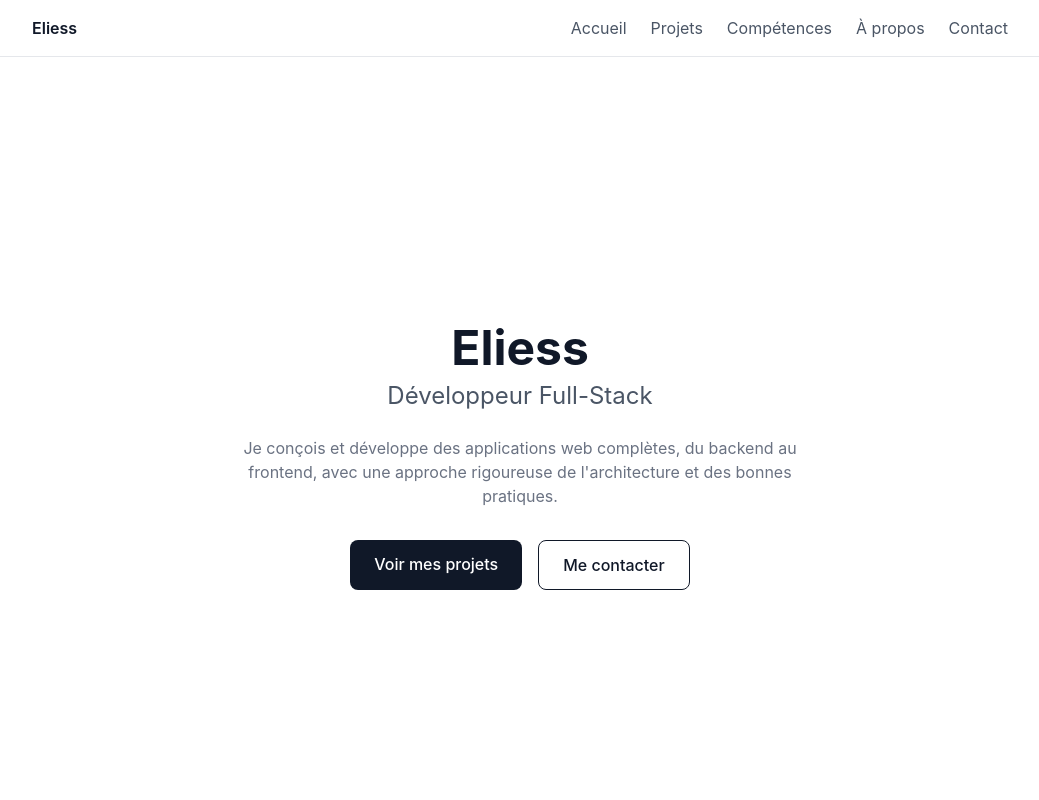
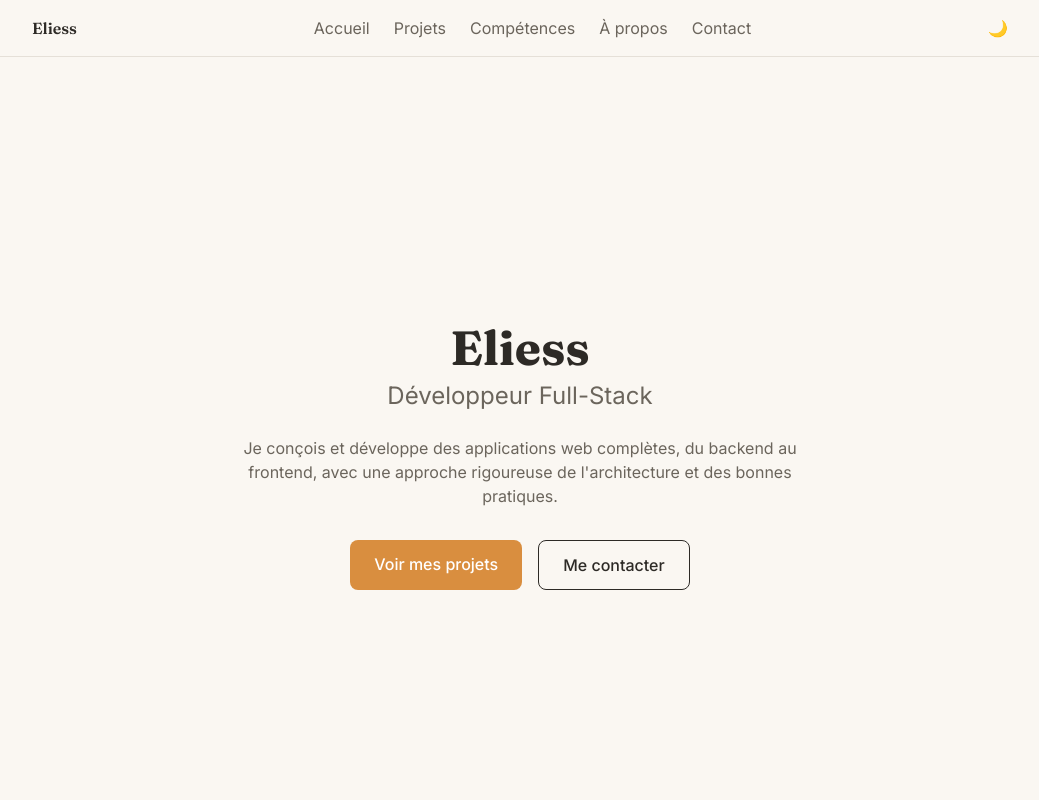
Before and after one commit to Eliess-hue/eliessportfolio, an Angular app: page / in a window 1280 px wide. Shown: the top 800 px of the page, without its empty margins (120-1159 px from the left). Built offline with nearby package versions, Linux system fonts and the light colour scheme.

Commit message:
feat: add dark theme

```diff
--- a/src/app/app.ts
+++ b/src/app/app.ts
@@ -1,10 +1,11 @@
-import { Component } from '@angular/core';
+import { Component, effect, inject } from '@angular/core';
 import { Navbar } from './components/navbar/navbar';
 import { Hero } from './components/hero/hero';
 import { Projects } from './components/projects/projects';
 import { Skills } from './components/skills/skills';
 import { About } from './components/about/about';
 import { Contact } from './components/contact/contact';
+import { ThemeService } from './services/theme';
 
 @Component({
   imports: [Navbar, Hero, Projects, Skills, About, Contact],
@@ -12,4 +13,14 @@ import { Contact } from './components/contact/contact';
   styleUrl: './app.scss',
   templateUrl: './app.html',
 })
-export class App {}
+export class App {
+
+private readonly themeService = inject(ThemeService);
+
+  constructor() {
+    effect(() => {
+      document.documentElement.classList.toggle('dark', this.themeService.theme() === 'dark');
+    });
+  }
+
+}
--- a/src/app/components/about/about.html
+++ b/src/app/components/about/about.html
@@ -1,14 +1,14 @@
 <section id="a-propos" class="py-20 px-6 max-w-3xl mx-auto text-center">
-  <h2 class="text-3xl font-bold text-gray-900 mb-8">À propos</h2>
+  <h2 class="text-3xl font-bold font-heading text-ink mb-8">À propos</h2>
 
-  <p class="text-gray-600 leading-relaxed">
+  <p class="text-muted leading-relaxed">
     Je suis Eliess, développeur Full-Stack formé à la fois par une formation structurée
     et par un apprentissage autodidacte constant. Je conçois mes projets avec rigueur —
     architecture réfléchie, tests, CI/CD et documentation complète — pour progresser vite
     tout en gardant de bonnes pratiques.
   </p>
 
-  <p class="mt-4 text-gray-600 leading-relaxed">
+  <p class="mt-4 text-muted leading-relaxed">
     Aujourd'hui, je suis ouvert à toute opportunité : CDD, CDI, alternance ou freelance.
   </p>
 </section>
--- a/src/app/components/contact/contact.html
+++ b/src/app/components/contact/contact.html
@@ -1,21 +1,21 @@
 <section id="contact" class="py-20 px-6 max-w-2xl mx-auto text-center">
-  <h2 class="text-3xl font-bold text-gray-900 mb-6">Contact</h2>
+  <h2 class="text-3xl font-bold font-heading text-ink mb-6">Contact</h2>
 
-  <p class="text-gray-600 mb-8">
+  <p class="text-muted mb-8">
     N'hésitez pas à me contacter pour toute opportunité ou question.
   </p>
 
   <div class="flex flex-col sm:flex-row justify-center gap-4">
     <a [href]="'mailto:' + email"
-       class="px-6 py-3 rounded-lg bg-gray-900 text-white font-medium hover:bg-gray-700 transition">
+       class="px-6 py-3 rounded-lg bg-accent text-white font-medium hover:opacity-90 transition">
       M'envoyer un email
     </a>
     <a [href]="linkedinUrl" target="_blank" rel="noopener noreferrer"
-       class="px-6 py-3 rounded-lg border border-gray-900 text-gray-900 font-medium hover:bg-gray-100 transition">
+       class="px-6 py-3 rounded-lg border border-ink text-ink font-medium hover:bg-ink/5 transition">
       LinkedIn
     </a>
     <a [href]="githubUrl" target="_blank" rel="noopener noreferrer"
-       class="px-6 py-3 rounded-lg border border-gray-900 text-gray-900 font-medium hover:bg-gray-100 transition">
+       class="px-6 py-3 rounded-lg border border-ink text-ink font-medium hover:bg-ink/5 transition">
       GitHub
     </a>
   </div>
--- a/src/app/components/hero/hero.html
+++ b/src/app/components/hero/hero.html
@@ -1,18 +1,18 @@
 <section id="hero" class="min-h-screen flex flex-col items-center justify-center text-center px-6">
-  <h1 class="text-5xl font-bold text-gray-900">Eliess</h1>
-  <p class="mt-2 text-2xl text-gray-600">Développeur Full-Stack</p>
-  <p class="mt-6 max-w-xl text-gray-500">
+  <h1 class="text-5xl font-bold font-heading text-ink">Eliess</h1>
+  <p class="mt-2 text-2xl text-muted">Développeur Full-Stack</p>
+  <p class="mt-6 max-w-xl text-muted">
     Je conçois et développe des applications web complètes, du backend au frontend,
     avec une approche rigoureuse de l'architecture et des bonnes pratiques.
   </p>
 
   <div class="mt-8 flex gap-4">
     <a href="#projets"
-       class="px-6 py-3 rounded-lg bg-gray-900 text-white font-medium hover:bg-gray-700 transition">
+       class="px-6 py-3 rounded-lg bg-accent text-white font-medium hover:opacity-90 transition">
       Voir mes projets
     </a>
     <a href="#contact"
-       class="px-6 py-3 rounded-lg border border-gray-900 text-gray-900 font-medium hover:bg-gray-100 transition">
+       class="px-6 py-3 rounded-lg border border-ink text-ink font-medium hover:bg-ink/5 transition">
       Me contacter
     </a>
   </div>
--- a/src/app/components/navbar/navbar.html
+++ b/src/app/components/navbar/navbar.html
@@ -1,21 +1,33 @@
-<header class="sticky top-0 z-50 bg-white/90 backdrop-blur border-b border-gray-200">
+<header class="sticky top-0 z-50 bg-surface/90 backdrop-blur border-b border-border">
   <nav class="max-w-5xl mx-auto px-6 py-4 flex items-center justify-between">
-    <span class="font-semibold text-gray-900">Eliess</span>
+    <span class="font-semibold font-heading text-ink">Eliess</span>
 
     <!-- Liens desktop -->
     <ul class="hidden md:flex gap-6">
       @for (link of links; track link.href) {
         <li>
-          <a [href]="link.href" class="text-gray-600 hover:text-gray-900 transition">
+          <a [href]="link.href" class="text-muted hover:text-ink transition">
             {{ link.label }}
           </a>
         </li>
       }
     </ul>
 
+    <button
+      (click)="themeService.toggle()"
+      class="text-ink"
+      aria-label="Changer de thème"
+    >
+      @if (themeService.theme() === 'dark') {
+        ☀️
+      } @else {
+        🌙
+      }
+    </button>
+
     <!-- Bouton burger (mobile uniquement) -->
     <button
-      class="md:hidden text-gray-900"
+      class="md:hidden text-ink"
       (click)="toggleMenu()"
       [attr.aria-expanded]="isMenuOpen()"
       aria-label="Ouvrir le menu"
@@ -33,7 +45,7 @@
     <ul class="md:hidden flex flex-col items-center gap-4 pb-6">
       @for (link of links; track link.href) {
         <li>
-          <a [href]="link.href" (click)="closeMenu()" class="text-gray-600 hover:text-gray-900 transition">
+          <a [href]="link.href" (click)="closeMenu()" class="text-muted hover:text-ink transition">
             {{ link.label }}
           </a>
         </li>
--- a/src/app/components/navbar/navbar.ts
+++ b/src/app/components/navbar/navbar.ts
@@ -1,4 +1,5 @@
-import { Component, signal } from '@angular/core';
+import { Component, signal, inject } from '@angular/core';
+import { ThemeService } from '../../services/theme';
 
 interface NavLink {
   label: string;
@@ -12,6 +13,7 @@ interface NavLink {
   styleUrl: './navbar.scss',
 })
 export class Navbar {
+  protected readonly themeService = inject(ThemeService);
   protected readonly isMenuOpen = signal(false);
 
   protected readonly links: NavLink[] = [
--- a/src/app/components/skills/skills.html
+++ b/src/app/components/skills/skills.html
@@ -1,10 +1,10 @@
-<section id="competences" class="py-20 px-6">
-  <h2 class="text-3xl font-bold text-center text-gray-900 mb-12">Compétences</h2>
+<section id="competences" class="py-20 px-6 bg-surface-skills">
+  <h2 class="text-3xl font-bold font-heading text-ink text-center mb-12">Compétences</h2>
 
   <div class="space-y-10 max-w-4xl mx-auto">
     @for (category of categories; track category.title) {
       <div>
-        <h3 class="text-lg font-semibold text-gray-700 mb-4 text-center">{{ category.title }}</h3>
+        <h3 class="text-lg font-semibold text-muted mb-4 text-center">{{ category.title }}</h3>
 
         <div class="marquee-wrapper">
           <div class="marquee-track" [class.scroll-left]="category.direction === 'left'"
@@ -13,7 +13,7 @@
               @for (item of skill; track item.name) {
                 <div class="flex flex-col items-center w-20 shrink-0 mx-8">
                   <img [src]="'https://cdn.simpleicons.org/' + item.icon" [alt]="item.name" class="w-10 h-10" />
-                  <span class="mt-2 text-xs text-gray-600 text-center">{{ item.name }}</span>
+                  <span class="mt-2 text-xs text-muted text-center">{{ item.name }}</span>
                 </div>
               }
             }
--- /dev/null
+++ b/src/app/services/theme.ts
@@ -0,0 +1,30 @@
+import { Injectable, signal, effect } from '@angular/core';
+
+type Theme = 'light' | 'dark';
+
+@Injectable({
+  providedIn: 'root',
+})
+export class ThemeService {
+  private readonly storageKey = 'portfolio-theme';
+
+  readonly theme = signal<Theme>(this.getInitialTheme());
+
+  constructor() {
+    effect(() => {
+      localStorage.setItem(this.storageKey, this.theme());
+    });
+  }
+
+  toggle(): void {
+    this.theme.update((current) => (current === 'light' ? 'dark' : 'light'));
+  }
+
+  private getInitialTheme(): Theme {
+    const saved = localStorage.getItem(this.storageKey);
+    if (saved === 'light' || saved === 'dark') {
+      return saved;
+    }
+    return window.matchMedia('(prefers-color-scheme: dark)').matches ? 'dark' : 'light';
+  }
+}
--- a/src/index.html
+++ b/src/index.html
@@ -2,10 +2,13 @@
 <html lang="en">
 <head>
   <meta charset="utf-8">
-  <title>Portfolio</title>
+  <title>Portfolio Eliess</title>
   <base href="/">
   <meta name="viewport" content="width=device-width, initial-scale=1">
   <link rel="icon" type="image/x-icon" href="favicon.ico">
+  <link rel="preconnect" href="https://fonts.googleapis.com">
+  <link rel="preconnect" href="https://fonts.gstatic.com" crossorigin>
+  <link href="https://fonts.googleapis.com/css2?family=Fraunces:wght@400;600;700&family=Inter:wght@400;500;600&display=swap" rel="stylesheet">
 </head>
 <body>
   <app-root></app-root>
--- a/src/styles.scss
+++ b/src/styles.scss
@@ -1,6 +1,33 @@
-/* You can add global styles to this file, and also import other style files */
 @import "tailwindcss";
+
+@custom-variant dark (&:where(.dark, .dark *));
+
+@theme {
+  --color-surface: #FAF7F2;
+  --color-ink: #2D2A26;
+  --color-muted: #6B655C;
+  --color-accent: #D98E3F;
+  --color-accent-secondary: #3B6E64;
+  --color-surface-skills: #F3EDE3;
+  --color-border: #E5E0D8;
+
+  --font-heading: "Fraunces", serif;
+  --font-body: "Inter", sans-serif;
+}
+
+.dark {
+  --color-surface: #1C1A17;
+  --color-ink: #F0EBE3;
+  --color-muted: #B8B2A8;
+  --color-surface-skills: #2A2620;
+  --color-border: #3A352E;
+}
 
 html {
   scroll-behavior: smooth;
 }
+
+body {
+  font-family: var(--font-body);
+  @apply bg-surface text-ink;
+}
```
Also changed, not shown: src/app/components/projects/projects.html (+6 -6 lines), 1 other file (tests, documents, lock files or other folders).
